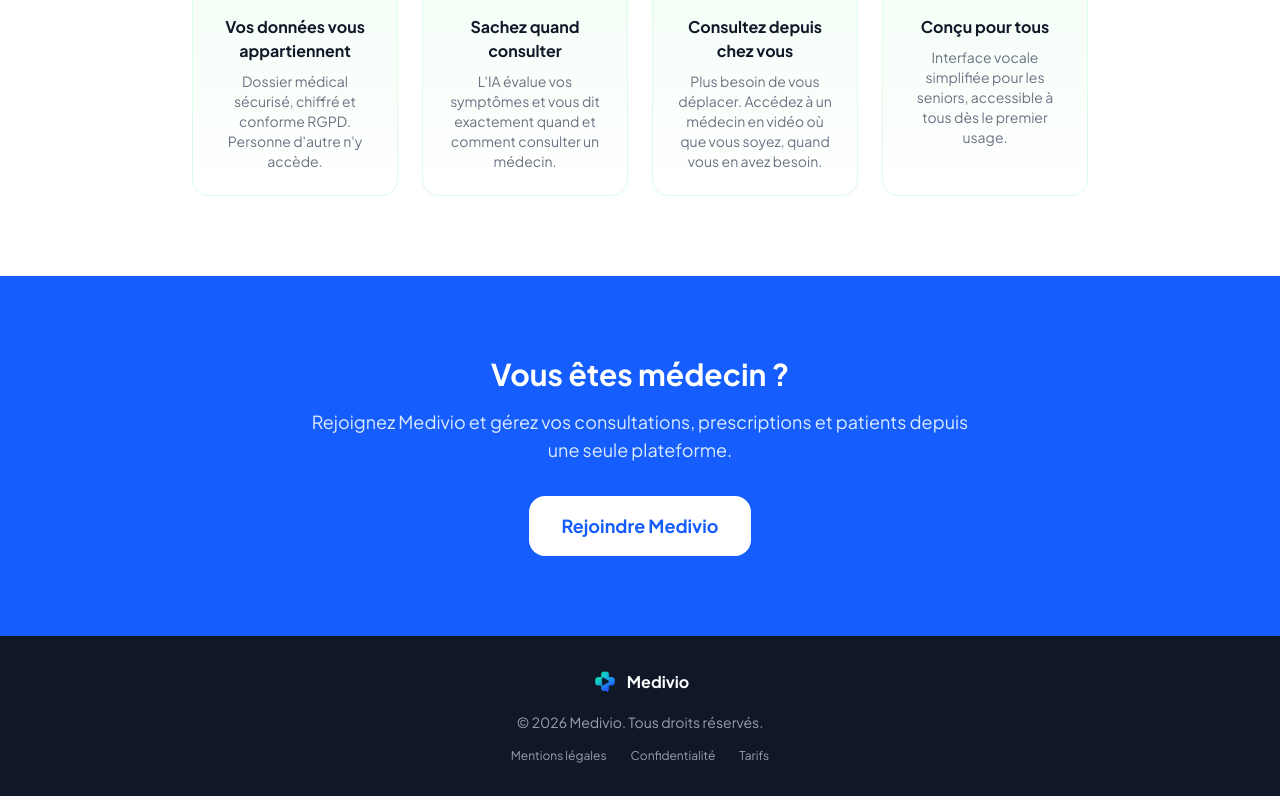
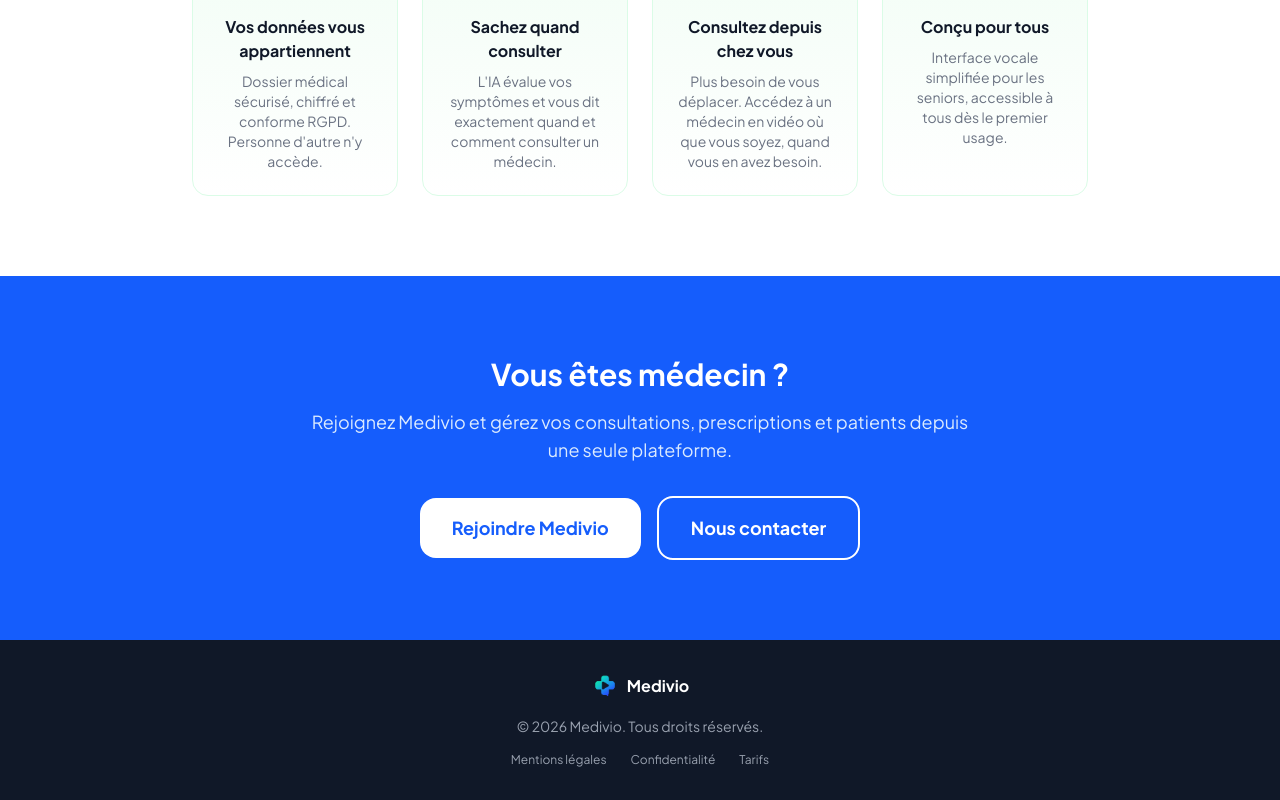
Before and after one commit to All185/medivio-frontend, a Next.js app: page / in a window 1280 px wide. Shown: the part 2071-2871 px from the top of the page. Built offline with nearby package versions, Linux system fonts and the light colour scheme.

Commit message:
feat: page contact + bouton nous contacter page accueil et tarifs

```diff
--- a/app/page.tsx
+++ b/app/page.tsx
@@ -183,9 +183,14 @@ export default function RootPage() {
         <div ref={ctaAnim.ref} className={`max-w-2xl mx-auto text-center animate-on-scroll ${ctaAnim.isVisible ? 'visible' : ''}`}>
           <h2 className="text-3xl font-bold text-white mb-4">{t('landing.doctor_title')}</h2>
           <p className="text-blue-100 text-lg mb-8">{t('landing.doctor_desc')}</p>
-          <button onClick={() => router.push('/register')} className="bg-white hover:bg-gray-50 text-blue-600 font-bold px-8 py-4 rounded-2xl text-lg transition-colors">
-            {t('landing.doctor_cta')}
-          </button>
+          <div className="flex flex-col sm:flex-row items-center justify-center gap-4">
+            <button onClick={() => router.push('/register')} className="bg-white hover:bg-gray-50 text-blue-600 font-bold px-8 py-4 rounded-2xl text-lg transition-colors w-full sm:w-auto">
+              {t('landing.doctor_cta')}
+            </button>
+            <button onClick={() => router.push('/contact')} className="border-2 border-white text-white font-bold px-8 py-4 rounded-2xl text-lg transition-colors hover:bg-white hover:text-blue-600 w-full sm:w-auto">
+              {t('landing.contact_cta')}
+            </button>
+          </div>
         </div>
       </section>
 
--- a/app/pricing/page.tsx
+++ b/app/pricing/page.tsx
@@ -106,7 +106,7 @@ export default function PricingPage() {
                 </div>
               ))}
             </div>
-            <button onClick={() => router.push('/register')} className="text-white font-bold px-8 py-4 rounded-2xl text-lg transition-all hover:scale-105 bg-blue-600">
+            <button onClick={() => router.push('/contact')} className="text-white font-bold px-8 py-4 rounded-2xl text-lg transition-all hover:scale-105 bg-blue-600">
               {t('pricing_page.b2b_cta')}
             </button>
           </div>
--- a/messages/ar.json
+++ b/messages/ar.json
@@ -509,7 +509,8 @@
     "why_triage_desc": "يقيّم الذكاء الاصطناعي أعراضك ويخبرك بالضبط متى وكيف ترى طبيباً.",
     "why_home_title": "استشر من المنزل",
     "why_home_desc": "لا حاجة للتنقل. تواصل مع طبيب بالفيديو أينما كنت ووقت الحاجة.",
-    "learn_more": "اعرف المزيد →"
+    "learn_more": "اعرف المزيد →",
+    "contact_cta": "تواصل معنا"
   },
   "triage_page": {
     "badge": "الفرز بالذكاء الاصطناعي",
--- a/messages/en.json
+++ b/messages/en.json
@@ -509,7 +509,8 @@
     "why_triage_desc": "AI evaluates your symptoms and tells you exactly when and how to see a doctor.",
     "why_home_title": "Consult from home",
     "why_home_desc": "No need to travel. Access a doctor by video wherever you are, whenever you need.",
-    "learn_more": "Learn more →"
+    "learn_more": "Learn more →",
+    "contact_cta": "Contact us"
   },
   "triage_page": {
     "badge": "AI Triage",
--- a/messages/es.json
+++ b/messages/es.json
@@ -509,7 +509,8 @@
     "why_triage_desc": "La IA evalúa sus síntomas y le dice exactamente cuándo y cómo ver a un médico.",
     "why_home_title": "Consulte desde casa",
     "why_home_desc": "No necesita desplazarse. Acceda a un médico por vídeo donde sea, cuando lo necesite.",
-    "learn_more": "Saber más →"
+    "learn_more": "Saber más →",
+    "contact_cta": "Contáctenos"
   },
   "triage_page": {
     "badge": "Triaje IA",
--- a/messages/fr.json
+++ b/messages/fr.json
@@ -595,7 +595,8 @@
     "why_triage_desc": "L'IA évalue vos symptômes et vous dit exactement quand et comment consulter un médecin.",
     "why_home_title": "Consultez depuis chez vous",
     "why_home_desc": "Plus besoin de vous déplacer. Accédez à un médecin en vidéo où que vous soyez, quand vous en avez besoin.",
-    "learn_more": "En savoir plus →"
+    "learn_more": "En savoir plus →",
+    "contact_cta": "Nous contacter"
   },
   "triage_page": {
     "badge": "Triage IA",
--- a/messages/pt.json
+++ b/messages/pt.json
@@ -509,7 +509,8 @@
     "why_triage_desc": "A IA avalia seus sintomas e diz exatamente quando e como consultar um médico.",
     "why_home_title": "Consulte de casa",
     "why_home_desc": "Sem necessidade de se deslocar. Acesse um médico por vídeo onde estiver, quando precisar.",
-    "learn_more": "Saiba mais →"
+    "learn_more": "Saiba mais →",
+    "contact_cta": "Contacte-nos"
   },
   "triage_page": {
     "badge": "Triagem IA",
```
